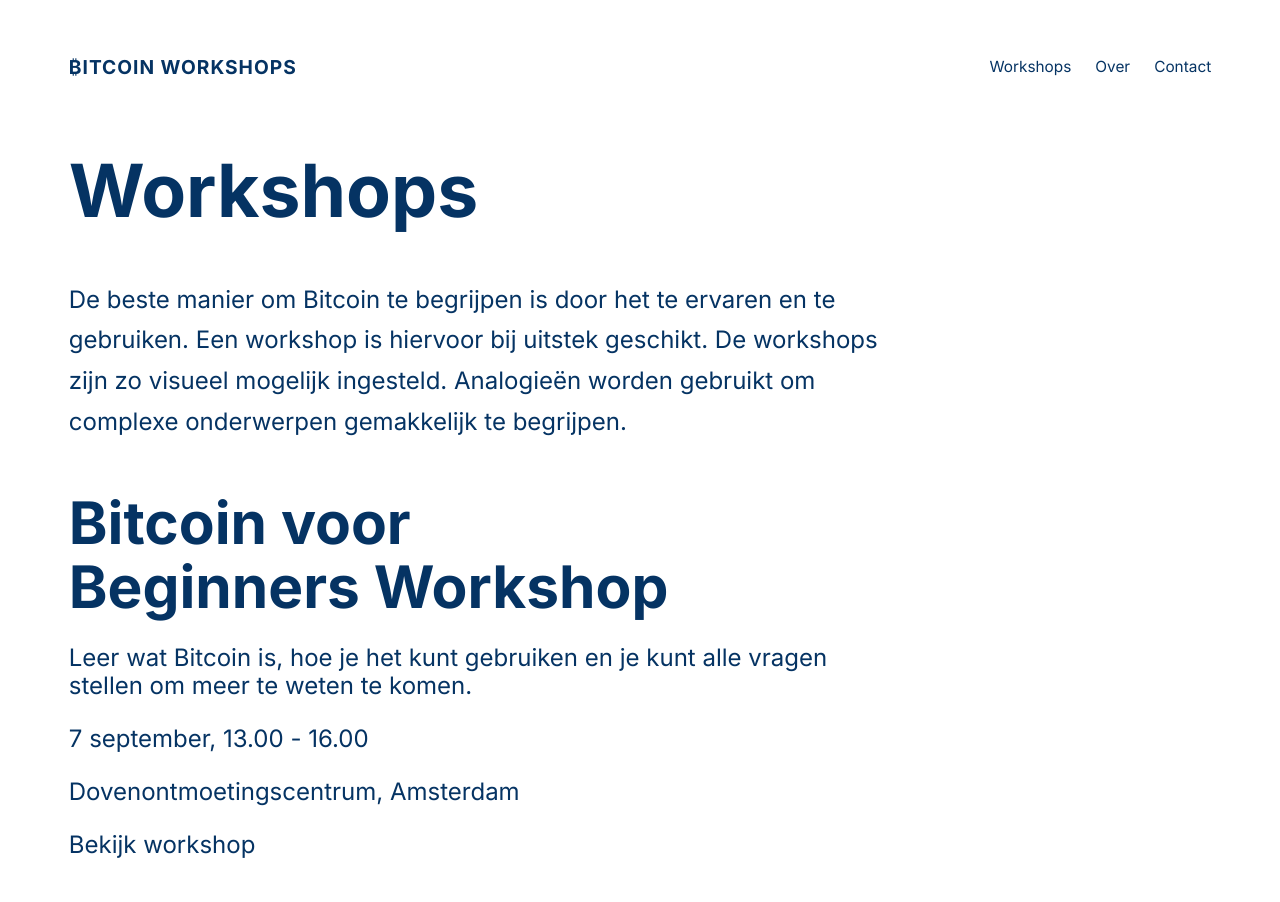
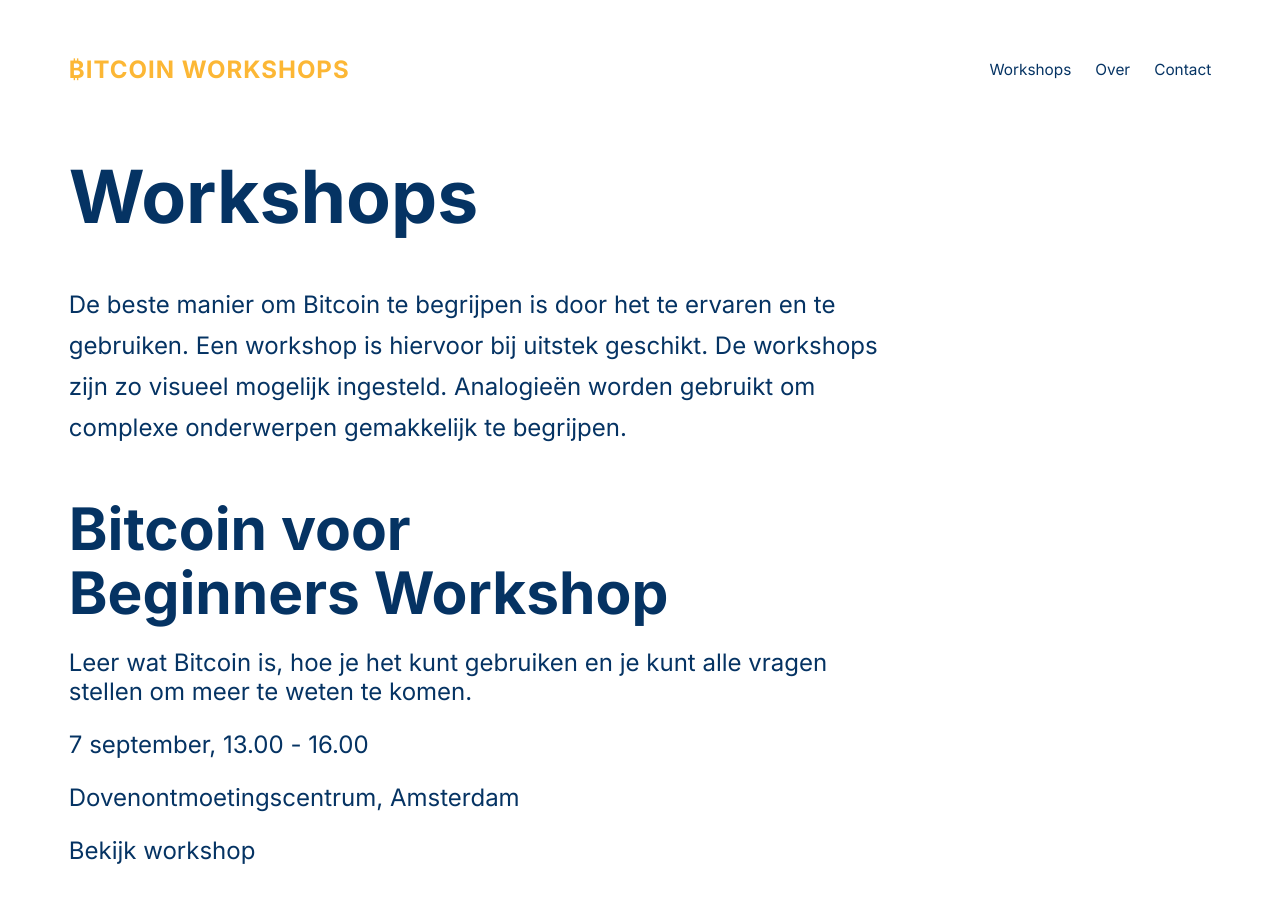
Before and after one commit to 21mln/bitcoinworkshops.nl, a plain HTML site: page workshops/index.html in a window 1280 px wide. Drawn offline with Linux system fonts and the light colour scheme.

Commit message:
style: site logo

```diff
--- a/assets/css/main.css
+++ b/assets/css/main.css
@@ -156,11 +156,12 @@ a:hover {
 /* Blocks */
 
 .site-logo {
-    font-size: var(--step--1);
+    font-size: var(--step-0);
     text-decoration: none;
     font-weight: 700;
     text-transform: uppercase;
     letter-spacing: 1px;
+    color: var(--color-primary);
 }
 
 .site-menu {
```
